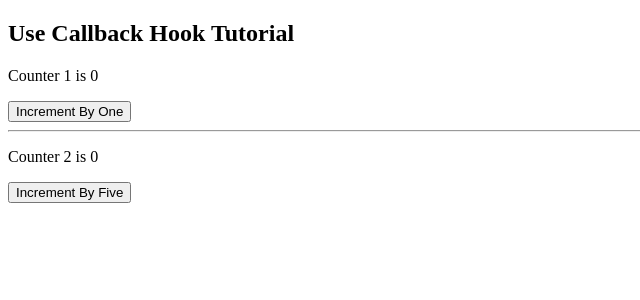
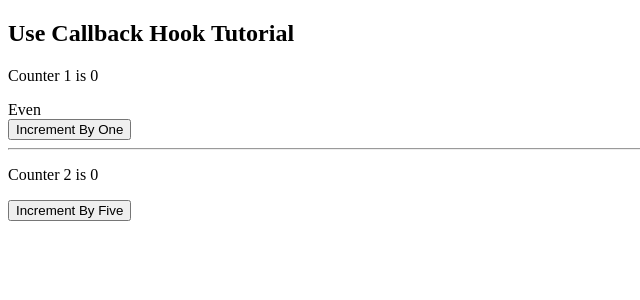
Before and after one commit to meheraj-hossain/react-learning, a React (Vite) app: page / in a window 1280 px wide. Shown: the top 300 px of the page, without its empty margins (0-640 px from the left). Built offline with nearby package versions, Linux system fonts and the light colour scheme.

Commit message:
useCallback and useMemo understood

```diff
--- a/src/App.jsx
+++ b/src/App.jsx
@@ -1,23 +1,32 @@
 import Title from "./Components/Title.jsx";
 import ShowCount from "./Components/ShowCount.jsx";
 import Button from "./Components/Button.jsx";
-import {useState} from "react";
+import {useCallback, useMemo, useState} from "react";
 
 export default function App() {
     const [count1, setCount1] = useState(0);
     const [count2, setCount2] = useState(0);
 
-    const incrementByOne = () => {
+    const incrementByOne = useCallback(() => {
         setCount1(prevState => prevState + 1)
-    }
-    const incrementByFive = () => {
+    }, []);
+    const incrementByFive = useCallback(() => {
         setCount2(prevState => prevState + 5)
-    }
+    }, []);
+
+    const isEvenOrOdd = useMemo(()=> {
+        let i = 1;
+        while (i < 1000000000) i += 1;
+        return count1 % 2 === 0;
+    }, [count1]);
 
     return (
         <div>
             <Title/>
             <ShowCount count={count1} title='Counter 1'/>
+            <span>
+                {isEvenOrOdd ? 'Even' : 'Odd'}
+            </span>
             <Button handleClick={incrementByOne} >
                 Increment By One
             </Button>
--- a/src/Components/Title.jsx
+++ b/src/Components/Title.jsx
@@ -1,3 +1,6 @@
+import React from "react";
+
+// eslint-disable-next-line react-refresh/only-export-components
 function Title() {
     console.log('rendering title..');
     return (
@@ -7,4 +10,5 @@ function Title() {
     )
 }
 
-export default Title;
+// eslint-disable-next-line react-refresh/only-export-components
+export default React.memo(Title);
```
Also changed, not shown: src/Components/Button.jsx (+6 -1 lines), src/Components/ShowCount.jsx (+6 -1 lines).
